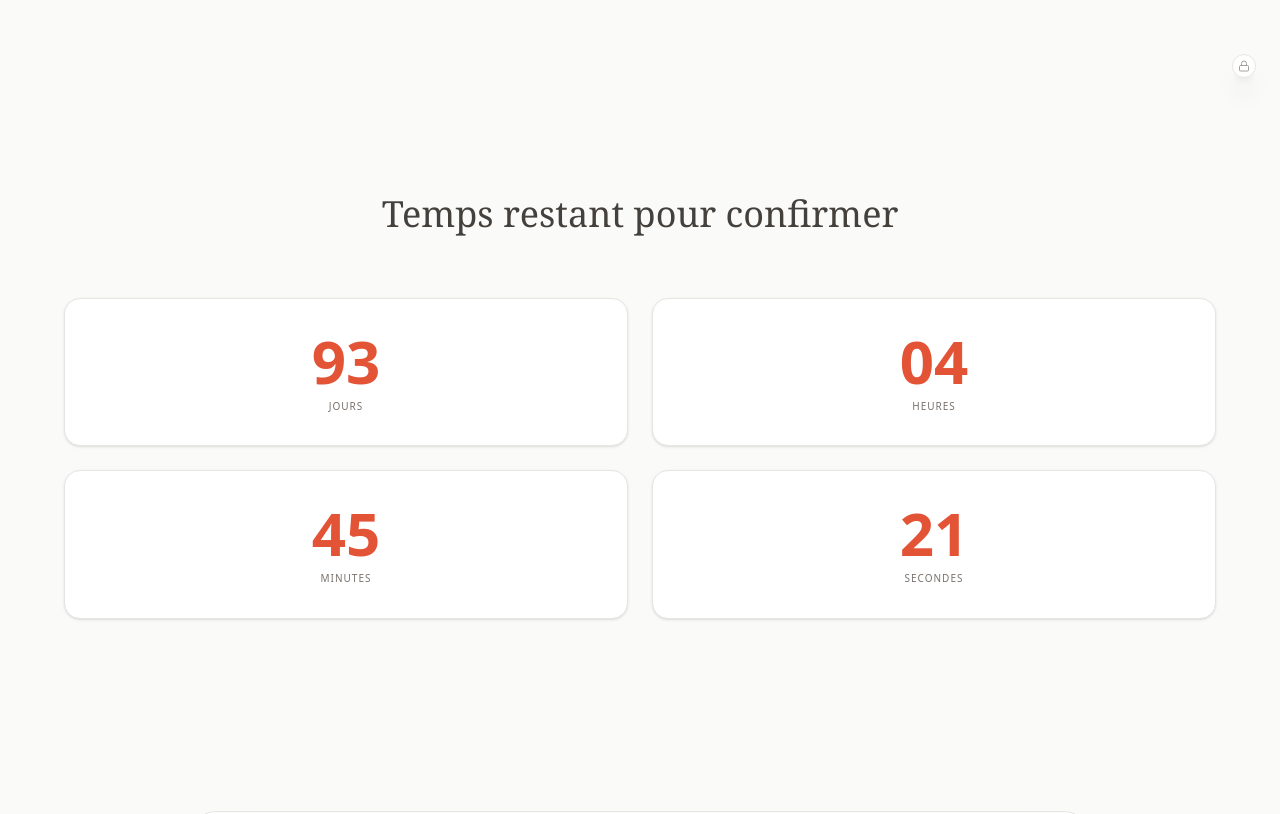
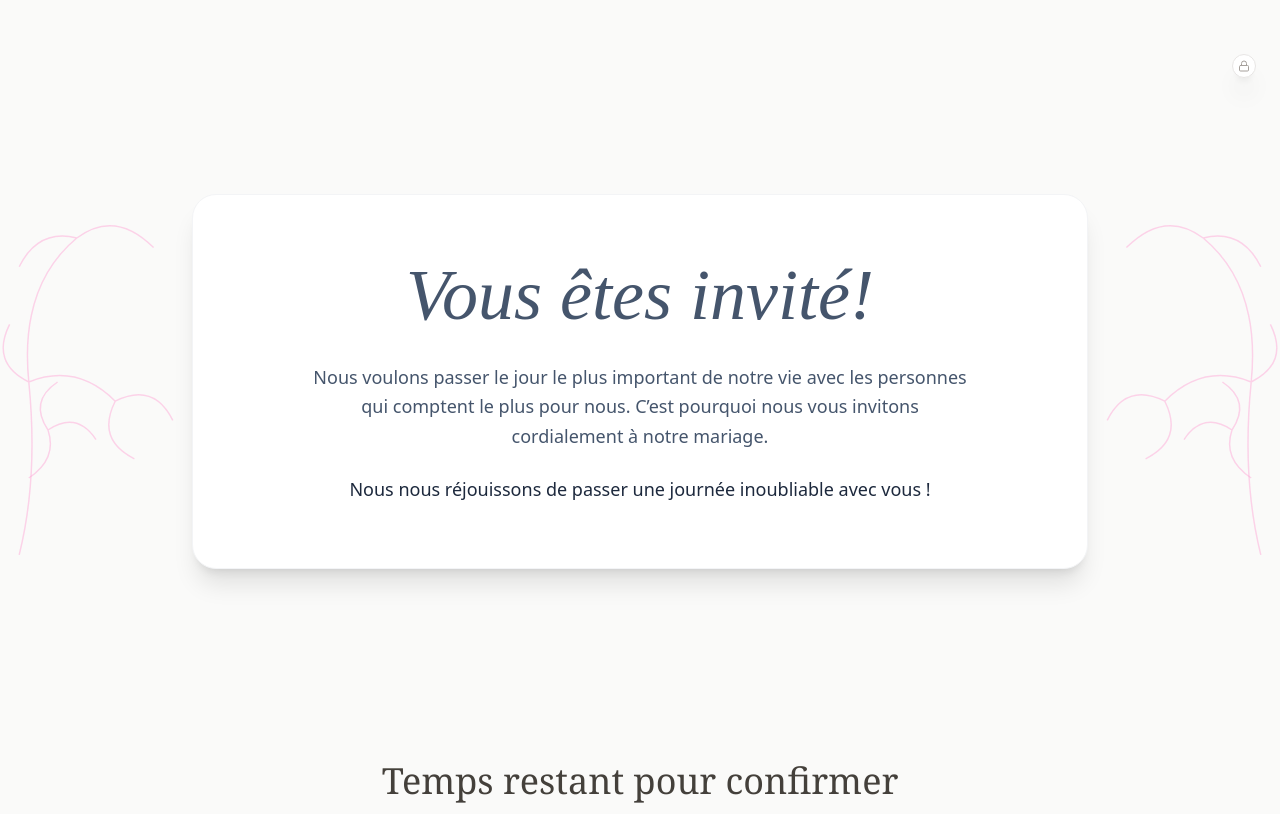
Before and after one commit to Kenmogne1/wedding-app, a React app in the folder frontend/: page / in a window 1280 px wide. Shown: the part 702-1516 px from the top of the page. Built offline with nearby package versions, Linux system fonts and the light colour scheme; the HTML template or start-up script is replaced by a standard one.

Commit message:
new message

```diff
--- a/frontend/src/pages/HomePage.jsx
+++ b/frontend/src/pages/HomePage.jsx
@@ -6,9 +6,7 @@ const CONFIG = {
   coupleNames: "Fabrice\u00A0&\u00A0Caïus",
   groomName: "Fabrice",
   brideName: "Caïus",
-  // DATE DE L'ÉVÉNEMENT (4 Avril)
   weddingDate: "2026-04-04T20:00:00",
-  // DATE LIMITE DE CONFIRMATION (20 Mars)
   rsvpDeadline: "2026-03-20T20:00:00",
   venue: "Yaoundé, Quartier Manguier",
   apiUrl: import.meta.env.VITE_API_URL || "http://localhost:5000/api"
@@ -66,6 +64,21 @@ const FlowerImage = ({ className = '', alt = 'Fleur décorative' }) => {
   );
 };
 
+// --- NOUVEAU : Dessins de fleurs pour la carte d'invitation ---
+const MagnoliaLeft = ({ className }) => (
+  <svg viewBox="0 0 200 400" className={className} xmlns="http://www.w3.org/2000/svg" fill="none" stroke="currentColor" strokeWidth="1.5">
+    <path d="M20,380 Q40,300 30,200 Q20,100 80,50 M80,50 Q120,20 160,60 M80,50 Q40,40 20,80 M30,200 Q80,180 120,220 M30,200 Q-10,180 10,140 M120,220 Q160,200 180,240 M120,220 Q100,260 140,280" opacity="0.6" />
+    <path d="M30,300 Q60,280 50,250 M50,250 Q80,230 100,260 M50,250 Q30,220 60,200" opacity="0.6" />
+  </svg>
+);
+
+const MagnoliaRight = ({ className }) => (
+  <svg viewBox="0 0 200 400" className={className} xmlns="http://www.w3.org/2000/svg" fill="none" stroke="currentColor" strokeWidth="1.5">
+    <path d="M180,380 Q160,300 170,200 Q180,100 120,50 M120,50 Q80,20 40,60 M120,50 Q160,40 180,80 M170,200 Q120,180 80,220 M170,200 Q210,180 190,140 M80,220 Q40,200 20,240 M80,220 Q100,260 60,280" opacity="0.6" />
+    <path d="M170,300 Q140,280 150,250 M150,250 Q120,230 100,260 M150,250 Q170,220 140,200" opacity="0.6" />
+  </svg>
+);
+
 // --- COMPOSANT HOMEPAGE ---
 const HomePage = ({ onNavigate }) => {
   const [timeLeft, setTimeLeft] = useState({ days: 0, hours: 0, minutes: 0, seconds: 0 });
@@ -118,20 +131,16 @@ const HomePage = ({ onNavigate }) => {
             <Heart className="w-16 h-16 md:w-24 md:h-24 text-red-500 animate-pulse-slow mx-auto" fill="currentColor" strokeWidth={0.5} />
           </div>
 
-          {/* CHANGEMENT ICI : Retour au style dégradé élégant (blanc/crème) */}
-          <h1 className="font-serif text-4xl sm:text-6xl md:text-8xl lg:text-9xl mb-6 text-transparent bg-clip-text bg-gradient-to-r from-white via-orange-100 to-stone-200 leading-tight px-4 text-center drop-shadow-2xl">
+          <h1 className="font-serif italic text-4xl sm:text-6xl md:text-7xl lg:text-9xl mb-4 md:mb-6 text-transparent bg-clip-text bg-gradient-to-r from-red-400 via-pink-300 to-red-400 leading-tight px-4 text-center drop-shadow-2xl">
             {CONFIG.coupleNames}
           </h1>
 
-          {/* CHANGEMENT ICI : Couleur Marron/Doré (amber-200) */}
           <p className="text-lg sm:text-xl md:text-2xl lg:text-3xl text-amber-200 font-medium italic mb-8 tracking-wide px-4 drop-shadow-lg">
             Nous unissons nos vies
           </p>
 
-          {/* Ligne de séparation un peu plus dorée */}
           <div className="w-24 md:w-32 h-px bg-gradient-to-r from-transparent via-amber-300 to-transparent mx-auto mb-8 md:mb-12 opacity-80"></div>
 
-          {/* CHANGEMENT ICI : Couleur Marron/Doré (amber-200) */}
           <p className="text-sm md:text-lg text-amber-200 font-medium italic tracking-widest uppercase drop-shadow-lg">
             {new Date(CONFIG.weddingDate).toLocaleDateString('fr-FR', { day: 'numeric', month: 'long', year: 'numeric' })}
           </p>
@@ -143,6 +152,36 @@ const HomePage = ({ onNavigate }) => {
           </svg>
         </div>
       </section>
+
+      {/* --- NOUVEAU BLOC : MESSAGE D'INVITATION (Carte blanche) --- */}
+      <section className="relative w-full bg-[#fafaf9] py-16 md:py-24 px-4 overflow-hidden">
+        {/* Fleurs en arrière-plan sur les côtés */}
+        <div className="absolute left-0 top-1/2 -translate-y-1/2 w-24 md:w-48 text-pink-300/80 pointer-events-none">
+           <MagnoliaLeft className="w-full h-auto" />
+        </div>
+        <div className="absolute right-0 top-1/2 -translate-y-1/2 w-24 md:w-48 text-pink-300/80 pointer-events-none">
+           <MagnoliaRight className="w-full h-auto" />
+        </div>
+
+        {/* Carte Centrale */}
+        <div className="relative z-10 max-w-4xl mx-auto bg-white border border-gray-100 rounded-3xl p-8 md:p-16 shadow-xl text-center card-animate reveal-on-scroll">
+          {/* Titre style manuscrit */}
+          <h2 className="text-5xl md:text-7xl mb-8 text-slate-600 font-serif italic" style={{ fontFamily: 'cursive, serif' }}>
+            Vous êtes invité!
+          </h2>
+
+          {/* Texte du corps */}
+          <div className="text-slate-600 leading-relaxed text-sm md:text-lg space-y-4 font-sans max-w-2xl mx-auto">
+            <p>
+              Nous voulons passer le jour le plus important de notre vie avec les personnes qui comptent le plus pour nous. C’est pourquoi nous vous invitons cordialement à notre mariage.
+            </p>
+            <p className="font-medium pt-2 text-slate-800">
+              Nous nous réjouissons de passer une journée inoubliable avec vous !
+            </p>
+          </div>
+        </div>
+      </section>
+      {/* ------------------------------------------------------------- */}
 
       {/* Countdown Section */}
       <section className="py-16 md:py-24 px-4 relative reveal-on-scroll">
@@ -161,7 +200,6 @@ const HomePage = ({ onNavigate }) => {
                 <div className="absolute inset-0 bg-gradient-to-br from-red-200 to-pink-200 rounded-xl md:rounded-2xl blur-lg opacity-0 group-hover:opacity-60 transition-opacity duration-500"></div>
                 <div className="relative bg-white border border-stone-200 rounded-xl md:rounded-2xl p-4 md:p-8 text-center hover:border-red-200 transition-all duration-300 shadow-sm hover:shadow-md">
 
-                  {/* Chiffres en Terracotta #E35336 (inchangé) */}
                   <div className="text-3xl sm:text-4xl md:text-6xl font-bold text-[#E35336] mb-1 md:mb-2">
                     {String(item.value).padStart(2, '0')}
                   </div>
@@ -184,14 +222,12 @@ const HomePage = ({ onNavigate }) => {
                 {
                     Icon: Calendar,
                     label: 'Date',
-                    // Date du mariage
                     value: new Date(CONFIG.weddingDate).toLocaleDateString('fr-FR', { weekday: 'long', day: 'numeric', month: 'long', year: 'numeric' }),
                     color: 'text-red-500'
                 },
                 {
                     Icon: Clock,
                     label: 'Heure',
-                    // Heure du mariage
                     value: new Date(CONFIG.weddingDate).toLocaleTimeString('fr-FR', { hour: '2-digit', minute: '2-digit' }),
                     color: 'text-pink-500'
                 },
@@ -245,14 +281,12 @@ const HomePage = ({ onNavigate }) => {
 
             <h2 className="text-5xl md:text-6xl font-bold text-red-500 mb-6 md:mb-8">RSVP</h2>
             <h3 className="text-xl md:text-2xl text-stone-600 mb-4 uppercase tracking-wider">Confirmation de Présence</h3>
-
-            {/* Affiche la date limite */}
             <p className="text-stone-400 text-sm md:text-base">
                  Date limite : {new Date(CONFIG.rsvpDeadline).toLocaleDateString('fr-FR', { day: 'numeric', month: 'long', year: 'numeric' })}
             </p>
           </div>
 
-          {/* LOGIQUE DE BLOCAGE BASÉE SUR LA DEADLINE */}
+          {/* LOGIQUE DE BLOCAGE */}
           {isDeadlinePassed ? (
             <div className="bg-red-50 border border-red-200 rounded-3xl p-8 md:p-12 text-center max-w-2xl mx-auto shadow-lg reveal-on-scroll card-animate">
               <div className="flex justify-center mb-6">
@@ -265,7 +299,6 @@ const HomePage = ({ onNavigate }) => {
             </div>
           ) : (
             <div className="flex flex-row gap-4 md:gap-6 max-w-lg mx-auto justify-center items-stretch">
-              {/* Carte OUI */}
               <button
                 onClick={() => onNavigate('rsvp-oui')}
                 className="flex-1 group relative w-full"
@@ -293,7 +326,7 @@ const HomePage = ({ onNavigate }) => {
         </p>
       </section>
 
-       {/* Admin Button - Lien pour rechargement complet */}
+       {/* Admin Button */}
        <a
         href="?view=admin"
         className="fixed bottom-5 right-5 md:bottom-5 md:right-6 w-5 h-5 md:w-6 md:h-6 bg-white border border-stone-200 rounded-full hover:bg-stone-100 transition-all flex items-center justify-center shadow-xl z-50 cursor-pointer text-stone-400"
```
